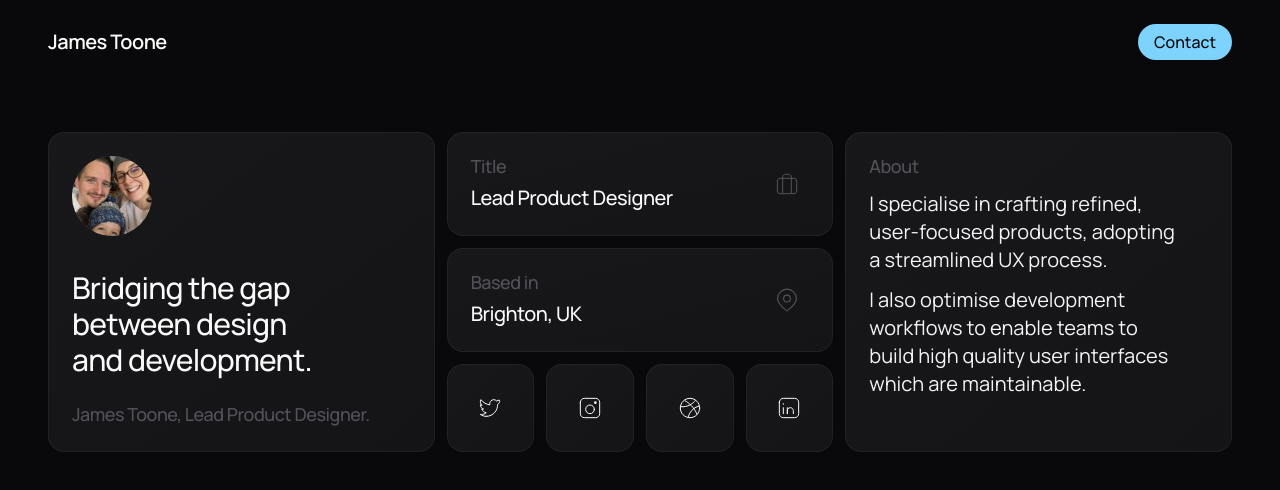
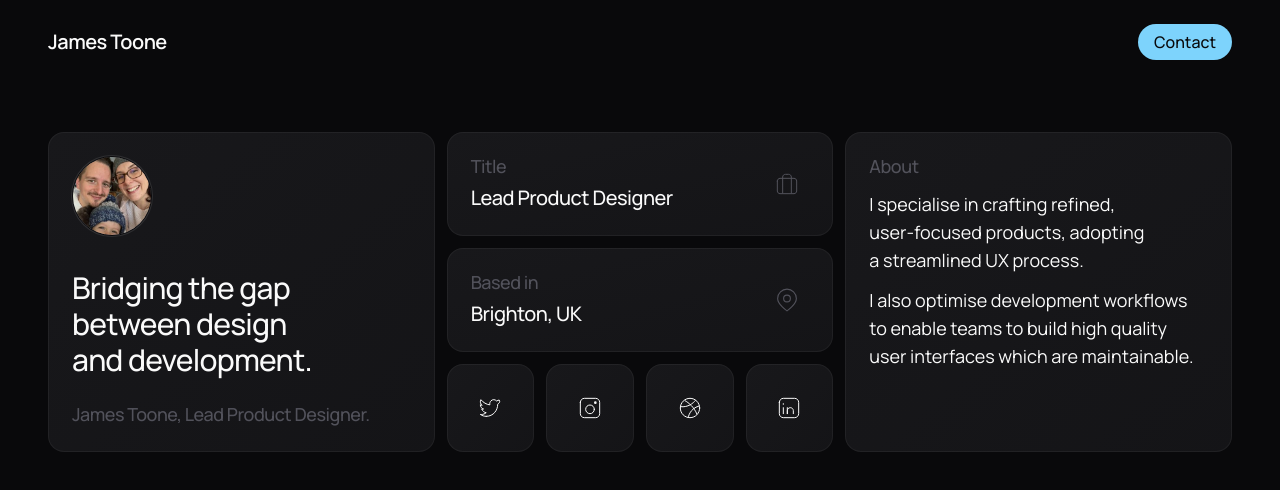
Before and after one commit to 2ne/nextjs-boilerplate, a Next.js app: page / in a window 1280 px wide. Shown: the top 490 px of the page. Built offline with nearby package versions, Linux system fonts and the light colour scheme.

Commit message:
Update page.tsx

```diff
--- a/app/page.tsx
+++ b/app/page.tsx
@@ -12,7 +12,13 @@ export default function Home() {
       <section className="mx-auto grid w-full max-w-lg grid-cols-1 gap-3 p-6 xl:max-w-7xl xl:grid-cols-12 xl:p-12">
         <div className="max-xl:order-0 relative overflow-clip rounded-2xl bg-gradient-to-tl from-zinc-900/75 to-zinc-900 p-6 ring-1 ring-inset ring-zinc-50/5 xl:col-span-4 xl:row-span-3 xl:grid xl:grid-rows-subgrid">
           <div className="relative mb-4 grid items-center xl:mb-0">
-            <Image alt="James Toone" width={80} height={80} className="object-cover object-left-top rounded-full size-20 bg-zinc-600" src="/me.jpg" />
+            <Image
+              alt="James Toone"
+              width={80}
+              height={80}
+              className="object-cover object-left-top rounded-full size-20 bg-zinc-600 after:absolute after:inset-0 after:rounded-full border border-zinc-950 ring-1 ring-zinc-50/10"
+              src="/me.jpg"
+            />
           </div>
           <div className="relative grid items-end gap-1 xl:row-span-2 xl:gap-0">
             <div className="text-balance text-lg font-medium tracking-tight sm:text-2xl xl:text-3xl">Bridging the gap between design and development.</div>
@@ -138,7 +144,7 @@ export default function Home() {
         <div className="max-xl:order-1 rounded-2xl bg-gradient-to-tl from-zinc-900/75 to-zinc-900 p-6 ring-1 ring-inset ring-zinc-50/5 xl:col-span-4 xl:row-span-3">
           <div className="-mt-1">
             <div className="text-base sm:text-lg font-medium tracking-tight text-zinc-600 mb-2.5">About</div>
-            <div className="text-base sm:text-lg xl:text-xl space-y-3 text-zinc-100 text-balance">
+            <div className="text-base sm:text-lg space-y-3 text-balance">
               <p>I specialise in crafting refined, user-focused products, adopting a streamlined UX process.</p>
               <p>I also optimise development workflows to enable teams to build high quality user interfaces which are maintainable.</p>
             </div>
```
